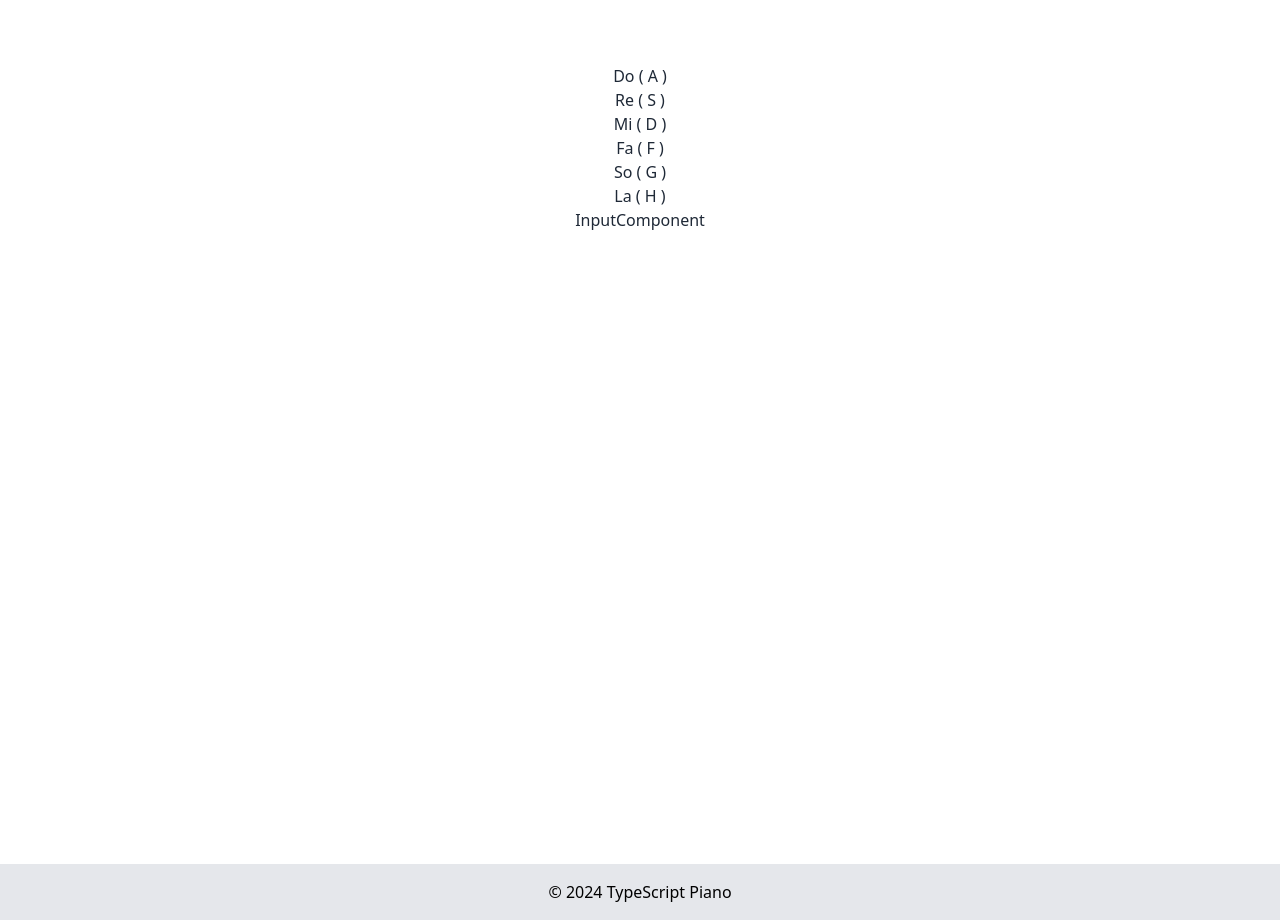
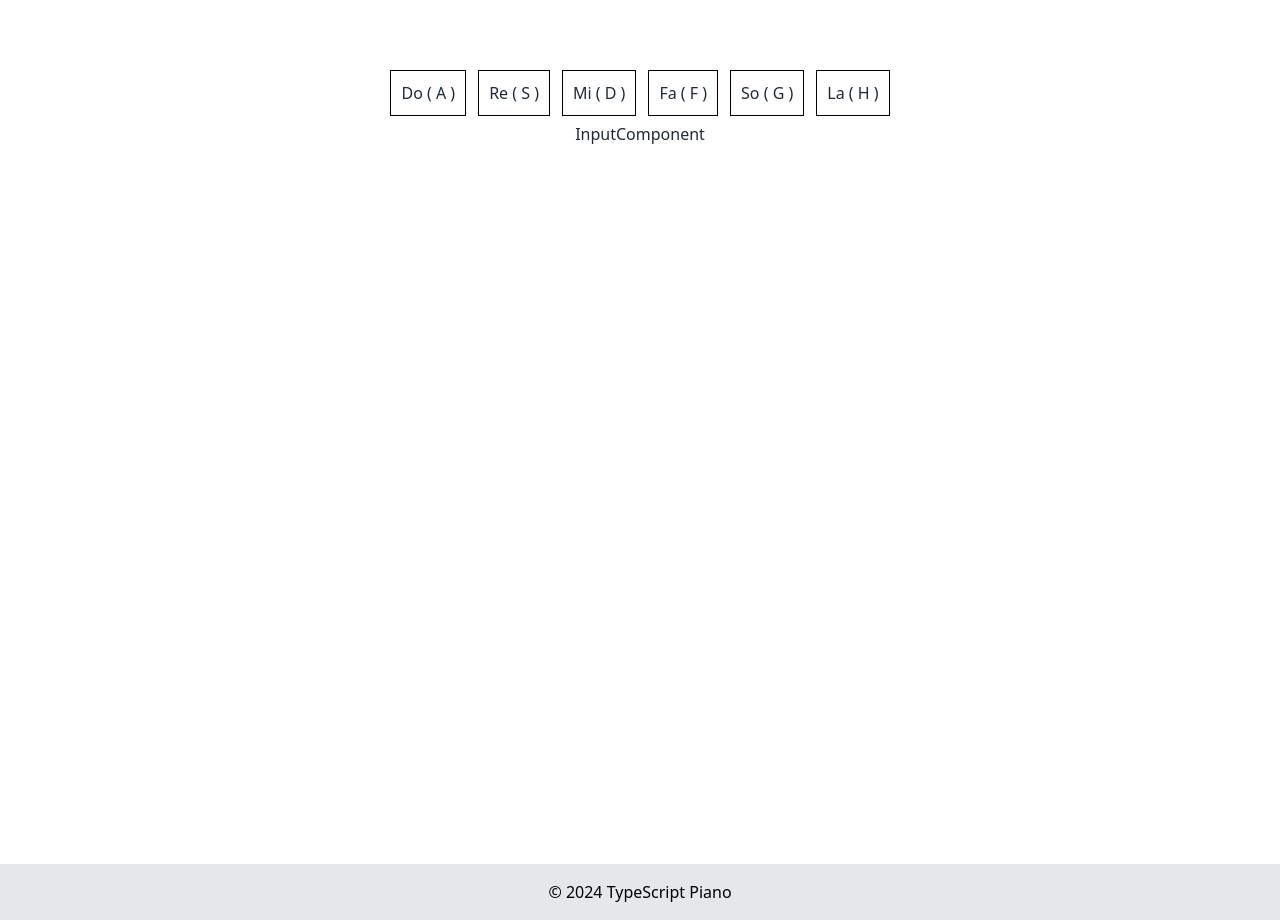
Before and after one commit to taekim-dev/typescript-piano, a Nuxt app: page / in a window 1280 px wide. Built offline with nearby package versions, Linux system fonts and the light colour scheme.

Commit message:
migrate piano ui stylings

```diff
--- a/components/PianoUIComponent.vue
+++ b/components/PianoUIComponent.vue
@@ -1,6 +1,10 @@
 <template>
   <div class="piano-ui__component">
-    <div v-for="(note, index) in notes" :key="index" @click="playKey(note)">
+    <div v-for="(note, index) in notes"
+      :key="index"
+      @click="playKey(note)"
+      class="inline-block m-1.5 p-2.5 border border-black cursor-pointer custom-shadow"
+      >
       {{ note.name }} ( {{ note.key }} )
     </div>
   </div>
@@ -60,17 +64,8 @@ export default {
   },
 }
 </script>
-<style scoped></style>
-<!-- <style lang="scss" scoped>
-.piano-ui__component div {
-  display: inline-block;
-  margin: 5px;
-  padding: 10px;
-  border: 1px solid black;
-  cursor: pointer;
-
-  &:hover {
-    box-shadow: 0 0 0 2px #2c3e50;
-  }
+<style scoped>
+.piano-ui__component div.custom-shadow:hover {
+  box-shadow: 0 0 0 2px #2c3e50;
 }
-</style> -->
+</style>
```
